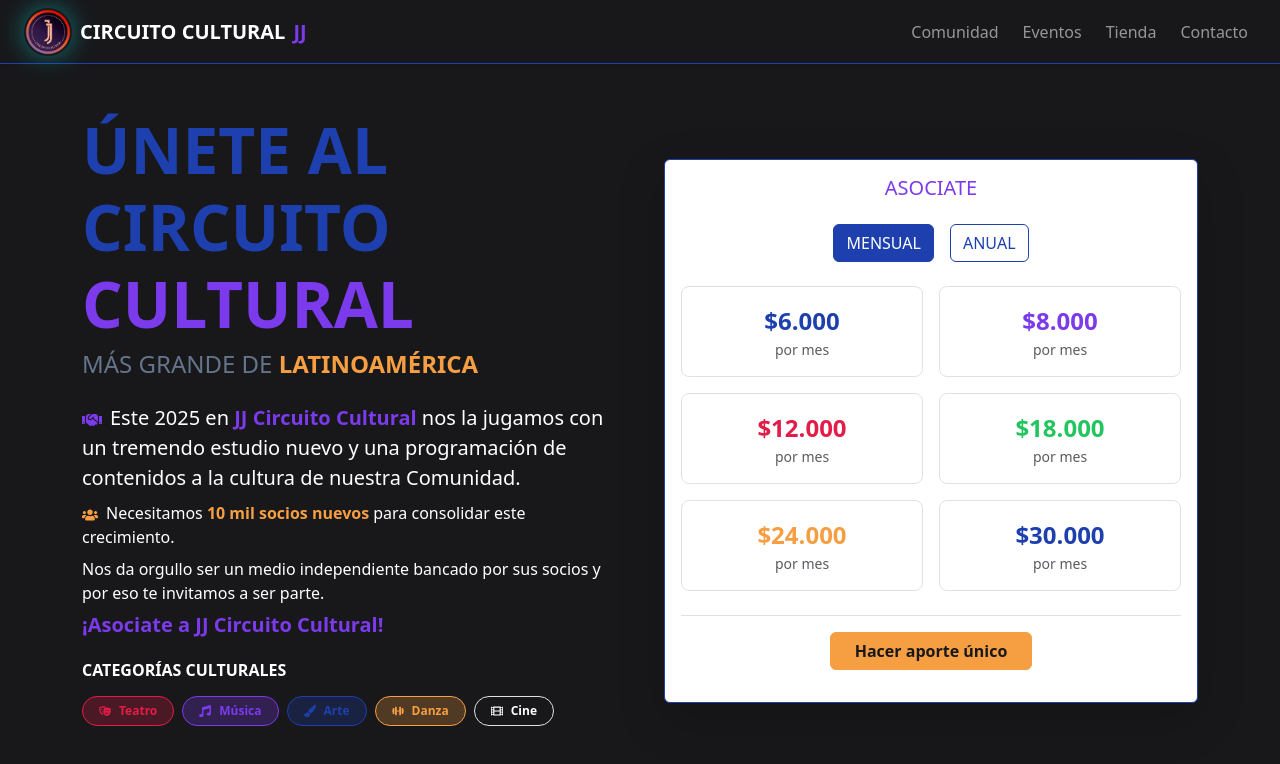
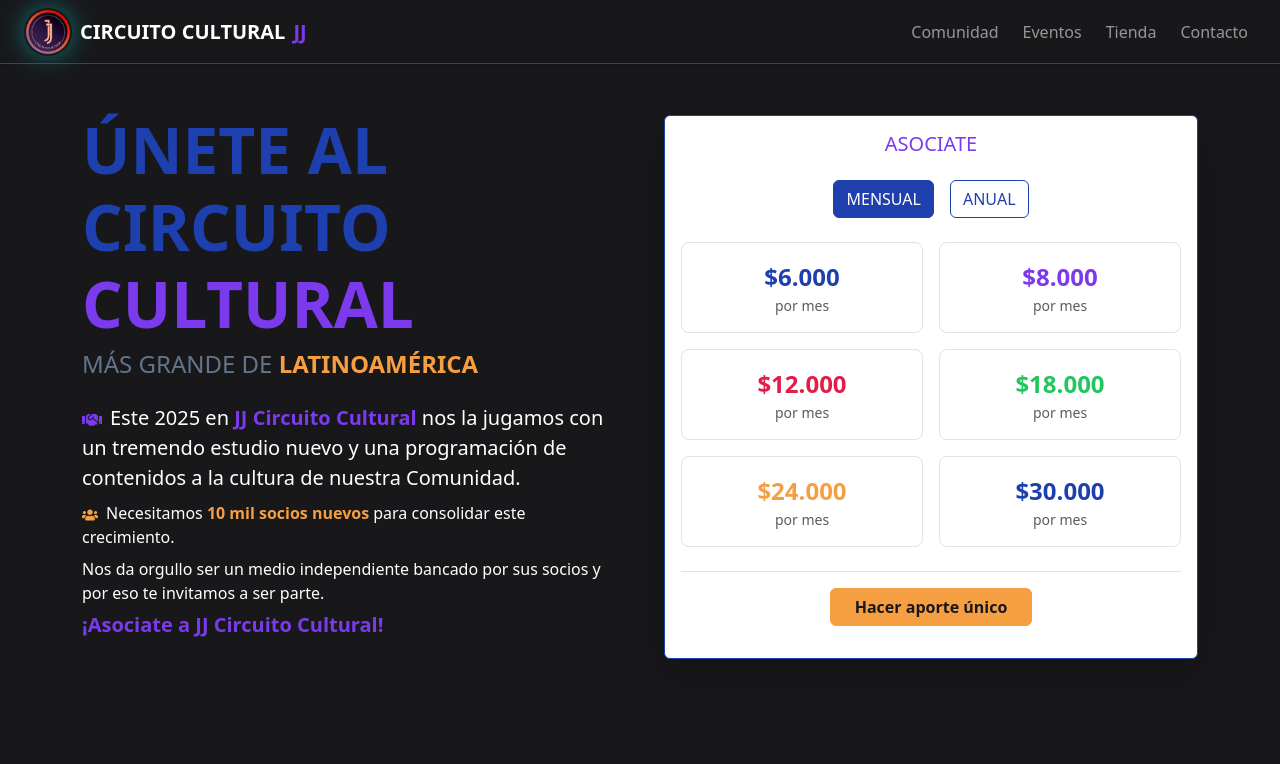
Before and after one commit to brunowald/jotajota, a Next.js app: page / in a window 1280 px wide. Shown: the top 764 px of the page. Built offline with nearby package versions, Linux system fonts and the light colour scheme.

Commit message:
refactor: remove cultural categories section and related showcase from CommunityPage

```diff
--- a/src/app/comunidad/page.tsx
+++ b/src/app/comunidad/page.tsx
@@ -34,16 +34,6 @@
                 ¡Asociate a JJ Circuito Cultural!
               </p>
             </section>
-            <section className="mb-4">
-              <h3 className="h6 fw-bold mb-3">CATEGORÍAS CULTURALES</h3>
-              <div className="d-flex flex-wrap gap-2">
-                <span className="badge rounded-pill bg-danger bg-opacity-25 border border-danger text-danger px-3 py-2 d-flex align-items-center"><FaTheaterMasks className="me-2" />Teatro</span>
-                <span className="badge rounded-pill bg-info bg-opacity-25 border border-info text-info px-3 py-2 d-flex align-items-center"><FaMusic className="me-2" />Música</span>
-                <span className="badge rounded-pill bg-primary bg-opacity-25 border border-primary text-primary px-3 py-2 d-flex align-items-center"><FaPaintBrush className="me-2" />Arte</span>
-                <span className="badge rounded-pill bg-warning bg-opacity-25 border border-warning text-warning px-3 py-2 d-flex align-items-center"><FaDumbbell className="me-2" />Danza</span>
-                <span className="badge rounded-pill bg-purple bg-opacity-25 border border-purple text-purple px-3 py-2 d-flex align-items-center"><FaFilm className="me-2" />Cine</span>
-              </div>
-            </section>
           </div>
           <div className="col-lg-6">
             <div className="card shadow-lg border-primary h-100">
@@ -56,32 +46,6 @@
           </div>
         </div>
       </section>
-      {/* Cultural Showcase Section */}
-      {/*
-      <section className="bg-dark border-top border-primary py-5">
-        <div className="container">
-          <h3 className="text-center text-info mb-5 display-6">NUESTRO UNIVERSO CULTURAL</h3>
-          <div className="row justify-content-center g-4">
-            {[
-              { name: 'TEATRO', color: 'danger', icon: <FaTheaterMasks /> },
-              { name: 'MÚSICA', color: 'info', icon: <FaMusic /> },
-              { name: 'ARTE', color: 'primary', icon: <FaPaintBrush /> },
-              { name: 'DANZA', color: 'warning', icon: <FaDumbbell /> },
-              { name: 'CINE', color: 'purple', icon: <FaFilm /> },
-              { name: 'CULTURA', color: 'secondary', icon: <FaUsers /> },
-              { name: 'EVENTOS', color: 'pink', icon: <FaHandshake /> }
-            ].map((category, index) => (
-              <div key={index} className="col-6 col-md-3 col-lg-2 d-flex justify-content-center">
-                <div className={`d-flex flex-column align-items-center justify-content-center rounded-4 border border-${category.color} bg-${category.color} bg-opacity-10 p-3 w-100`} style={{ minWidth: 100, minHeight: 100 }}>
-                  <span className="fs-2 mb-1">{category.icon}</span>
-                  <span className={`fw-bold text-${category.color} text-center`}>{category.name}</span>
-                </div>
-              </div>
-            ))}
-          </div>
-        </div>
-      </section>
-      */}
     </main>
   );
 }
```
